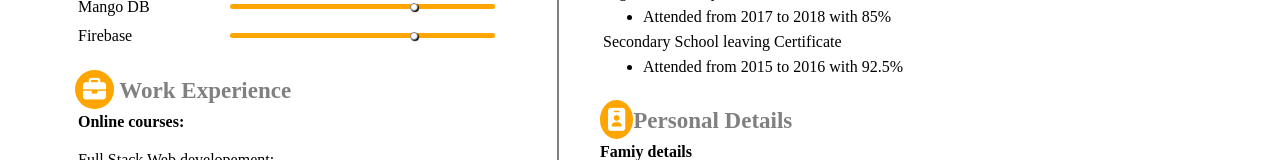
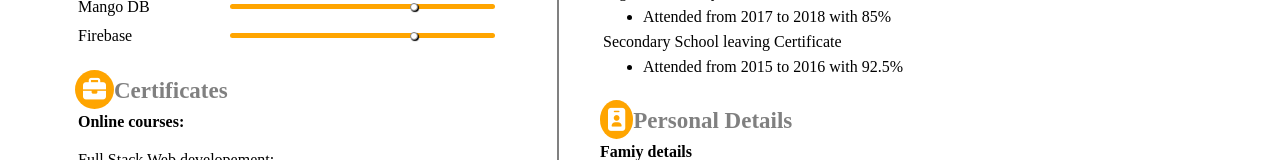
Before and after one commit to muthumanoj/clgresume, a plain HTML site: page index.html in a window 1280 px wide. Shown: the part 853-1013 px from the top of the page. Drawn offline with Linux system fonts and the light colour scheme.

Commit message:
myresume

```diff
--- a/index.html
+++ b/index.html
@@ -92,7 +92,7 @@
 
      </div>
      <div class="work">
-         <h3><i class="fas fa-briefcase"></i> Work Experience</h3>
+         <h3><i class="fas fa-briefcase"></i>Certificates</h3>
          <div class="em">
          <table>
                     <tr><td><strong>Online courses:</strong></td></tr>
```
